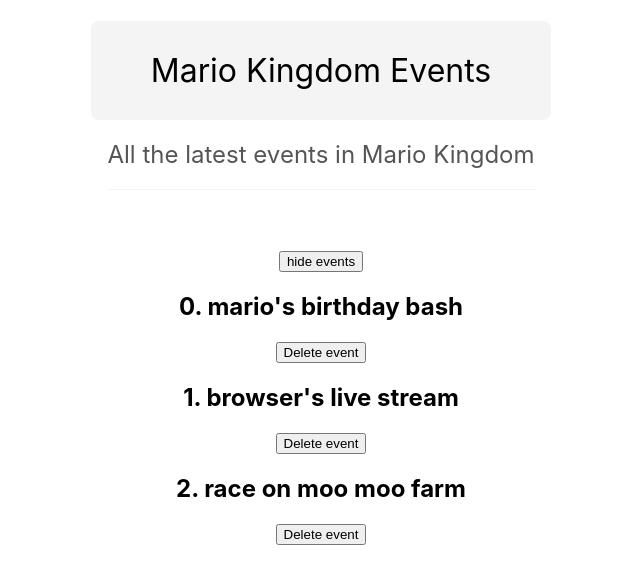
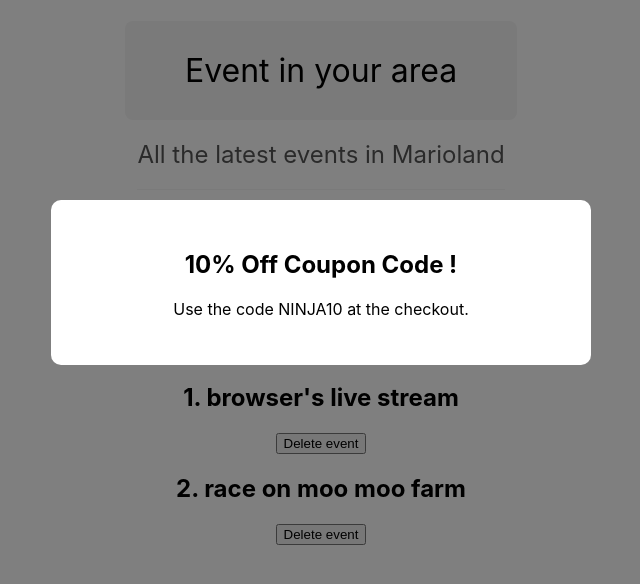
Before and after one commit to KhoiNgLe/react-exercise, a React (Create React App) app: page / in a window 1280 px wide. Shown: the top 584 px of the page, without its empty margins (319-959 px from the left). Built offline with nearby package versions, Linux system fonts and the light colour scheme.

Commit message:
create Modal component & practice props

```diff
--- a/src/App.js
+++ b/src/App.js
@@ -1,6 +1,7 @@
 import "./App.css";
 import { useState } from "react";
 import Title from "./components/Title";
+import Modal from "./components/Modal";
 
 function App() {
   const [showEvents, setShowEvents] = useState(true);
@@ -18,11 +19,11 @@ function App() {
     });
   };
 
-  console.log(showEvents);
+  const subtitle = "All the latest events in Marioland";
 
   return (
     <div className="App">
-      <Title />
+      <Title title="Event in your area" subtitle={subtitle} />
 
       {/* If showEvents is true will run the right side */}
       {showEvents && (
@@ -58,6 +59,10 @@ function App() {
             <button onClick={() => handleClick(event.id)}>Delete event</button>
           </div>
         ))}
+      <Modal>
+        <h2>10% Off Coupon Code !</h2>
+        <p>Use the code NINJA10 at the checkout.</p>
+      </Modal>
     </div>
   );
 }
--- /dev/null
+++ b/src/components/Modal.css
@@ -0,0 +1,16 @@
+.modal-backdrop{
+    position: fixed;
+    top:0;
+    left:0;
+    width: 100%;
+    height: 100%;
+    background: rgba(0,0,0,0.5);
+}
+
+.modal{
+    padding: 30px;
+    max-width: 480px;
+    margin: 200px auto;
+    background: #fff;
+    border-radius: 10px;
+}
--- /dev/null
+++ b/src/components/Modal.jsx
@@ -0,0 +1,14 @@
+import React from 'react'
+import './Modal.css'
+
+const Modal = ({children}) => {
+  return (
+    <div className ='modal-backdrop'>
+        <div className ='modal'>
+            {children}
+        </div>
+    </div>
+  )
+}
+
+export default Modal
--- a/src/components/Title.jsx
+++ b/src/components/Title.jsx
@@ -1,11 +1,11 @@
 import React from 'react'
 
-const Title = () => {
+const Title = ({title, subtitle}) => {
   return (
     <div>
-        <h1 className='title'>Mario Kingdom Events</h1>
+        <h1 className='title'>{title}</h1>
         <br/>
-        <h2 className ='subtitle'> All the latest events in Mario Kingdom</h2>
+        <h2 className ='subtitle'>{subtitle}</h2>
     </div>
   )
 }
```
